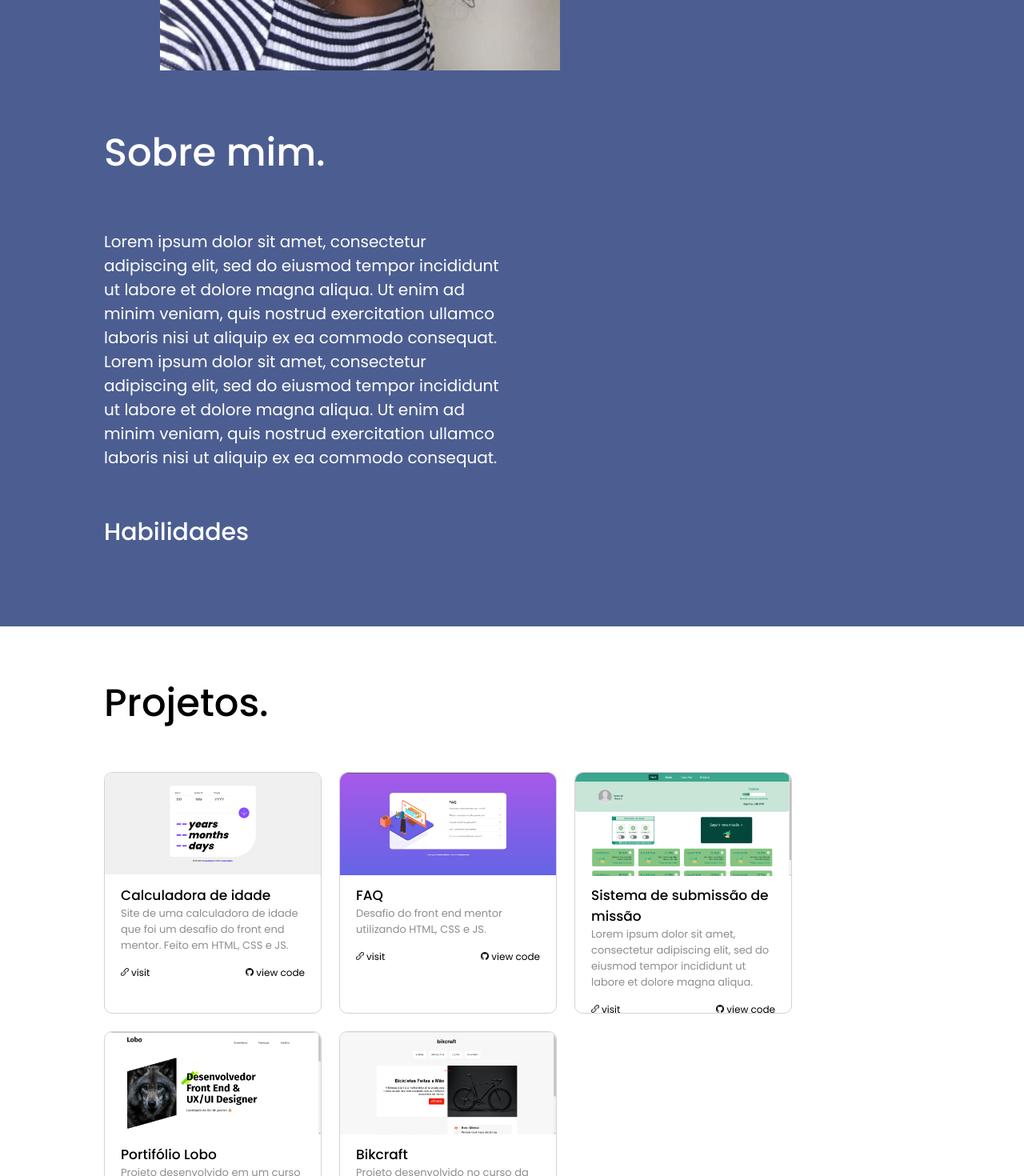
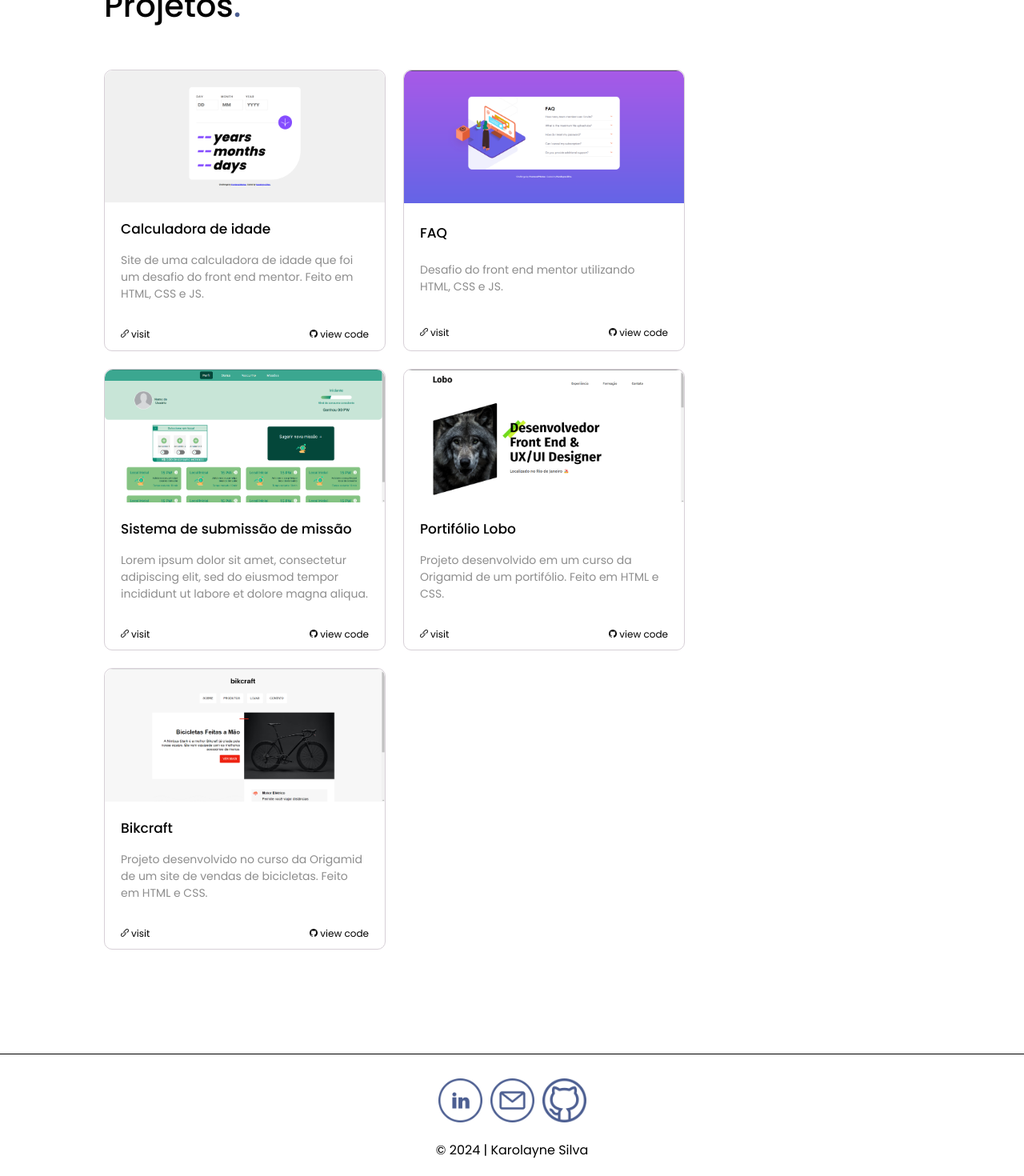
Before and after one commit to Karolayne-silva/meu-portifolio-karolayne, a React (Create React App) app: page / in a window 1280 px wide. Shown: the part 1330-2800 px from the top of the page at 80% size. Built offline with nearby package versions, Linux system fonts and the light colour scheme.

Commit message:
ajuste da estilização

```diff
--- a/src/styles.css
+++ b/src/styles.css
@@ -120,65 +120,79 @@ a {
   top: 21px;
   left: 17px;
 }
-.sc-sobre {
-  background-color: #4c5e91;
-}
 .sc-sobre-in{
-    display: grid;
-    grid-template-columns: 1fr 1fr;
-    gap: 20px;
+  display: grid;
+  grid-template-columns: 1fr;
+  justify-items: center;
 
 }
+.box-sobre{
+  display: grid;
+  grid-template-columns: 1fr 1fr;
+  align-items: center;
+  border-radius: 10px;
+  padding: 20px;
+  width: 1100px;
+  box-shadow: 5px 6px 5px 0px rgba(0,0,0,0.04);
+}
 .sc-sobre-in h2 {
-  color: white;
   font-weight: 500;
-  font-size: 48px;
-  padding-bottom: 60px;
-  padding-top: 60px;
+  font-size: 35px;
+  padding-bottom: 20px;
+  color: black;
+
 }
 .sc-sobre-in p{
-    color: white;
-    font-size: 20px;
+    color: black;
+    font-size: 16px;
 }
 .habilidades{
-    grid-column: 1/-1;
-    color: white;
+    color: black;
     display: flex;
-    align-items: center;
-    gap: 17px;
-    padding-bottom: 40px;
+    flex-direction: column;
+    gap: 15px;
+    padding-top: 25px;
 }
 .habilidades h3{
     font-weight: 500;
-    font-size: 30px;
+    font-size: 25px;
+    color: black;
+}
+.img-pessoal{
+  justify-self: center;
+  align-self: center;
+
 }
 .img-pessoal img{
     max-width: 100%;
-    margin-left: 70px;
-    margin-top: 60px;
+    height: 400px;
+    border-radius: 5px;
+
 }
 .habilidades img{
-    height: 45px;
-    margin-left: 35px;
+    height: 35px;
+    margin-right: 25px;
 }
 
 .sc-projetos h2{
-    font-size: 48px;
+    font-size: 40px;
     font-weight: 500;
     padding-top: 60px;
     padding-bottom: 50px;
 }
-#contatos{
-    background-color: #4c5e91;
+.sc-projetos h2 span{
+  color:#4c5e91;
 }
+
 .contatos-in{
     display: flex;
     flex-direction: column;
     align-items: center;
-    padding-top: 32px;
+    padding-top: 30px;
     padding-bottom: 25px;
-    gap: 20px;
-    color: white;
+    gap: 15px;
+    color: black;
+    border-top: 0.5px solid black;
 }
 .lista-projetos{
     display: flex;
@@ -187,17 +201,15 @@ a {
     flex-wrap: wrap;
 }
 .card-projeto{
-    height: 300px;
-    width: 270px;
+    height: 350px;
+    width: 350px;
     border-radius: 10px;
     border: 1.5px solid #D7D0D7;
-
 }
 .img-card{
     background-color: white;
     border-top-right-radius: 10px;
     border-top-left-radius: 10px;
-    height: 130px;
 }
 .img-card img{
     max-width: 100%;
@@ -206,10 +218,11 @@ a {
     border-top-left-radius: 10px;
 }
 .card-descricao{
-    padding: 10px 20px;
+    padding: 5px 20px;
     display: flex;
     flex-direction: column;
-    justify-content: end;
+    height: 170px;
+    justify-content: space-around;
 }
 .card-descricao h3{
     font-weight: 500;
@@ -217,7 +230,7 @@ a {
 }
 .card-descricao p{
     color:  #8D8D8D;
-    font-size: 13px;
+    font-size: 14px;
 }
 .card-links{
     display: flex;
@@ -228,6 +241,9 @@ a {
 .card-links a{
     color: black;
 }
+.card-links a:hover{
+  color:#4c5e91;
+}
 
 .card-links img{
     height: 10px;
```
